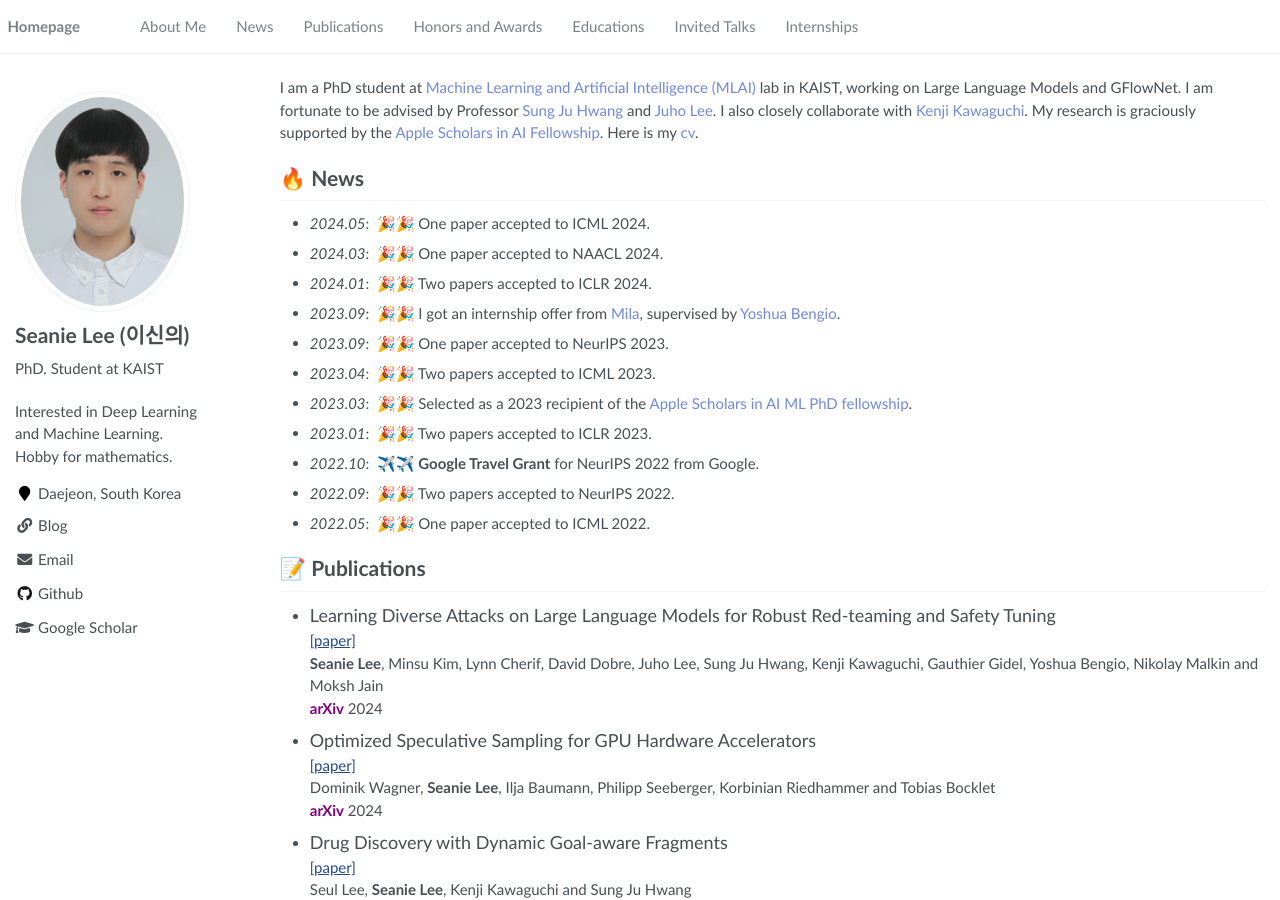
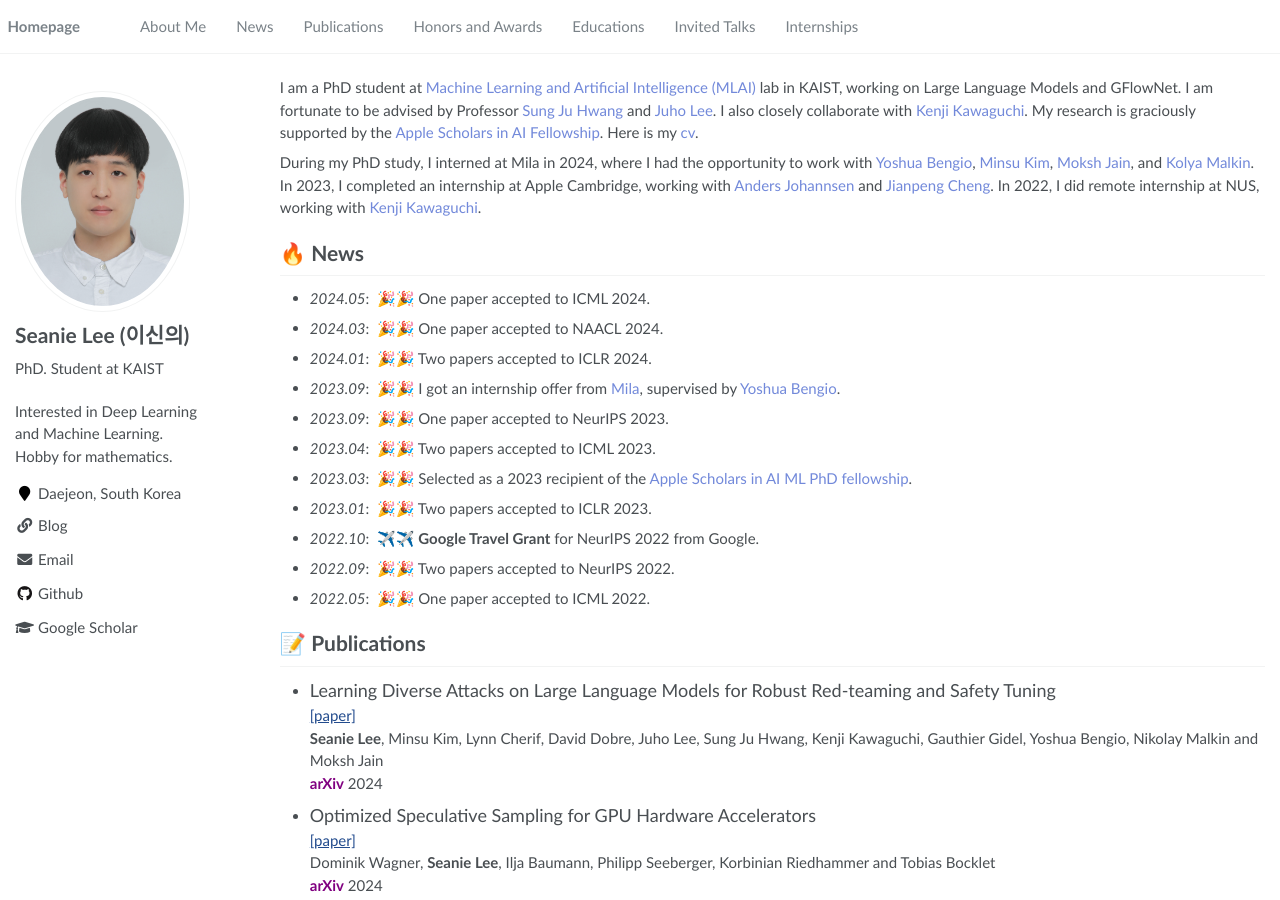
Before and after one commit to seanie12/seanie12.github.io, a Jekyll site: the page built from _pages/about.md, in a window 1280 px wide and 900 px high. Built offline with Jekyll 4.4.1, drawn with Linux system fonts in a browser that asks for light colours.

Commit message:
Update about.md

```diff
--- a/_pages/about.md
+++ b/_pages/about.md
@@ -19,6 +19,7 @@ redirect_from:
 
 I am a PhD student at <a href="https://www.mlai-kaist.com/" style="color: #7289da; text-decoration: none;">Machine Learning and Artificial Intelligence (MLAI)</a> lab in KAIST, working on Large Language Models and GFlowNet. I am fortunate to be advised by Professor <a href="http://www.sungjuhwang.com/" style="color: #7289da; text-decoration: none;">Sung Ju Hwang</a> and <a href="https://juho-lee.github.io/" style="color: #7289da; text-decoration: none;">Juho Lee</a>. I also closely collaborate with <a href="https://ml.comp.nus.edu.sg/kawaguchi" style="color: #7289da; text-decoration: none;">Kenji Kawaguchi</a>. My research is graciously supported by the <a href="https://machinelearning.apple.com/updates/apple-scholars-aiml-2023" style="color: #7289da; text-decoration: none;">Apple Scholars in AI Fellowship</a>. Here is my <a href="https://seanie12.github.io/assets/cv.pdf" class="link-in-list" style="color: #7289da; text-decoration: none;"> cv</a>.
 
+During my PhD study, I interned at Mila in 2024, where I had the opportunity to work with <a href="https://yoshuabengio.org/" style="color: #7289da; text-decoration: none;">Yoshua Bengio</a>, <a href="https://minsuukim.github.io//" style="color: #7289da; text-decoration: none;">Minsu Kim</a>, <a href="https://mj10.github.io/" style="color: #7289da; text-decoration: none;">Moksh Jain</a>, and <a href="https://malkin1729.github.io/" style="color: #7289da; text-decoration: none;">Kolya Malkin</a>. In 2023, I completed an internship at Apple Cambridge, working with <a href="http://www.johannsen.com/" style="color: #7289da; text-decoration: none;">Anders Johannsen</a> and <a href="https://scholar.google.com/citations?user=51FYPYsAAAAJ" style="color: #7289da; text-decoration: none;">Jianpeng Cheng</a>. In 2022, I did remote internship at NUS, working with <a href="https://ml.comp.nus.edu.sg/kawaguchi" style="color: #7289da; text-decoration: none;">Kenji Kawaguchi</a>.
 
 
 # 🔥 News
```
